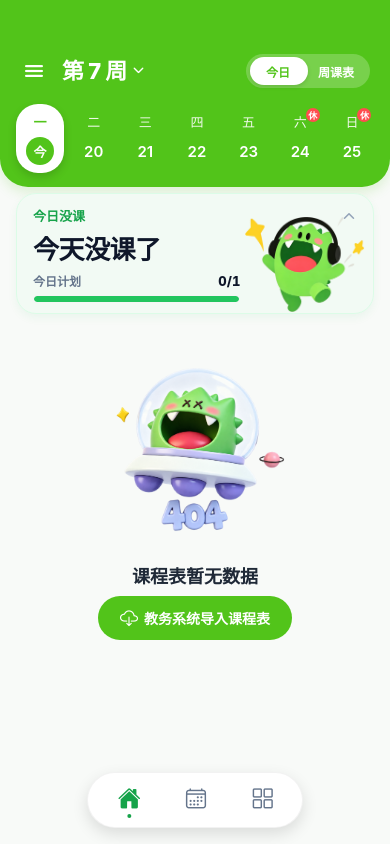
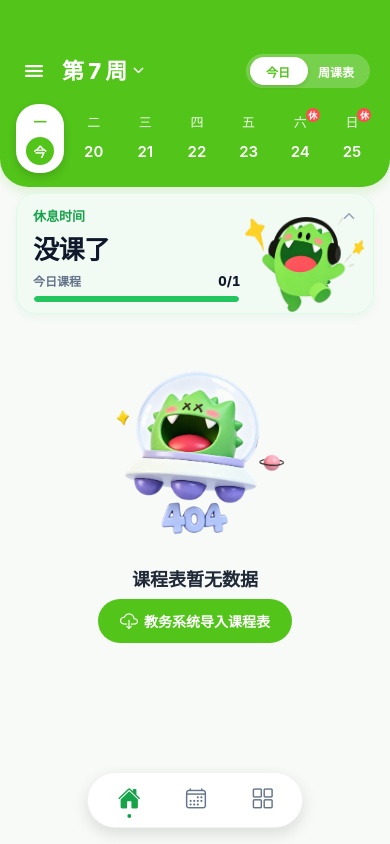
Before and after one commit to LIJUNCAN1/classmeate, a React Native app: screen / in a window 390 px wide. Built offline with nearby package versions, Linux system fonts and the light colour scheme.

Commit message:
fix(schedule): anchor empty schedule card to fixed position and update wording to 休息时间, 没课了, 今日课程

```diff
--- a/src/screens/ScheduleScreen.tsx
+++ b/src/screens/ScheduleScreen.tsx
@@ -552,8 +552,8 @@ export const ScheduleScreen: React.FC<ScheduleScreenProps> = ({
     const finishedCount = Math.max(0, totalCount - remainingCount);
     const progressPercent = totalCount > 0 ? Math.round((finishedCount / totalCount) * 100) : 100;
 
-    // 计算放学时间与倒计时（用户要求：今日无排课改成今日没课）
-    let dismissalText = '今日没课';
+    // 计算放学时间与倒计时（用户要求：最顶部改成休息时间）
+    let dismissalText = '休息时间';
     if (totalCount > 0) {
       const lastCourse = realTodayCourses[realTodayCourses.length - 1];
       const lastEnd = lastCourse.endTime || todayEndTime || '17:40';
@@ -852,7 +852,7 @@ export const ScheduleScreen: React.FC<ScheduleScreenProps> = ({
                       <Ionicons name="time-outline" size={16} color="#16A34A" style={{ marginRight: 6 }} />
                       <Text style={styles.summaryCollapsedTitle}>
                         {todayRemainingSummary.remainingCount === 0 ? (
-                          '今天没课了'
+                          '没课了'
                         ) : (
                           <>
                             剩余 <Text style={styles.summaryCollapsedHighlight}>{todayRemainingSummary.remainingCount}</Text> 节课
@@ -888,17 +888,17 @@ export const ScheduleScreen: React.FC<ScheduleScreenProps> = ({
                         resizeMode="contain"
                       />
 
-                      {/* 左侧信息列（严格从上到下：1.距离放学时间 2.剩余X节课 3.今日计划 4.进度条） */}
+                      {/* 左侧信息列（严格从上到下：1.距离放学时间 2.剩余X节课 3.今日课程 4.进度条） */}
                       <View style={styles.summaryLeftCol}>
-                        {/* 第1行：距离放学时间 / 今日没课 */}
+                        {/* 第1行：距离放学时间 / 休息时间 */}
                         <View style={styles.summaryDismissalRow}>
                           <Text style={styles.summaryDismissalText}>{todayRemainingSummary.dismissalText}</Text>
                         </View>
 
-                        {/* 第2行：剩余X节课（纯中文大字粗体，用户要求剩余0节课时显示今天没课了） */}
+                        {/* 第2行：剩余X节课（纯中文大字粗体，用户要求剩余0节课时显示没课了） */}
                         <View style={styles.summaryCountRow}>
                           {todayRemainingSummary.remainingCount === 0 ? (
-                            <Text style={styles.summaryClassesBigText}>今天没课了</Text>
+                            <Text style={styles.summaryClassesBigText}>没课了</Text>
                           ) : (
                             <Text style={styles.summaryClassesBigText}>
                               剩余 <Text style={styles.summaryClassesBigNum}>{todayRemainingSummary.remainingCount}</Text> 节课
@@ -906,9 +906,9 @@ export const ScheduleScreen: React.FC<ScheduleScreenProps> = ({
                           )}
                         </View>
 
-                        {/* 第3行：今日计划与完成进度比例 */}
+                        {/* 第3行：今日课程与完成进度比例（用户要求：今日计划改成今日课程） */}
                         <View style={styles.summaryPlanRow}>
-                          <Text style={styles.summaryPlanLabel}>今日计划</Text>
+                          <Text style={styles.summaryPlanLabel}>今日课程</Text>
                           <Text style={styles.summaryPlanRatio}>
                             {todayRemainingSummary.finishedCount}/{Math.max(todayRemainingSummary.totalCount, 1)}
                           </Text>
@@ -939,9 +939,9 @@ export const ScheduleScreen: React.FC<ScheduleScreenProps> = ({
                 )}
               </View>
 
-              {/* 当天课程列表：随选中日期动态切换 */}
+              {/* 当天课程列表：随选中日期动态切换（无数据时绝对定位固定位置，收起或展开卡片绝对不晃动位移） */}
               {coursesList.length === 0 ? (
-                <View style={styles.emptyScheduleCard}>
+                <View style={styles.emptyScheduleCardFixed}>
                   <Image
                     source={require('../../assets/empty-schedule-404.png')}
                     style={[styles.emptyScheduleImage, isTablet && styles.emptyScheduleImageTablet]}
@@ -959,7 +959,7 @@ export const ScheduleScreen: React.FC<ScheduleScreenProps> = ({
                 </View>
               ) : dayCourses.length === 0 ? (
                 /* 图3无课程显示的icon已按要求改成图4(404小绿怪插画)，并且完全去掉了外框与阴影卡片 */
-                <View style={styles.noCoursesContainer}>
+                <View style={styles.emptyScheduleCardFixed}>
                   <Image
                     source={require('../../assets/empty-schedule-404.png')}
                     style={[styles.emptyScheduleImage, isTablet && styles.emptyScheduleImageTablet]}
@@ -1697,6 +1697,8 @@ const styles = StyleSheet.create({
   scheduleSection: {
     paddingTop: 4,
     paddingBottom: 96,
+    position: 'relative',
+    minHeight: 560,
   },
   scheduleHeaderRow: {
     flexDirection: 'row',
@@ -1754,6 +1756,19 @@ const styles = StyleSheet.create({
   },
   timelineList: {
     paddingLeft: 4,
+  },
+  emptyScheduleCardFixed: {
+    position: 'absolute',
+    top: 172,
+    left: 0,
+    right: 0,
+    backgroundColor: 'transparent',
+    paddingHorizontal: 20,
+    alignItems: 'center',
+    justifyContent: 'center',
+    alignSelf: 'center',
+    width: '100%',
+    maxWidth: 520,
   },
   emptyScheduleCard: {
     backgroundColor: 'transparent',
```
